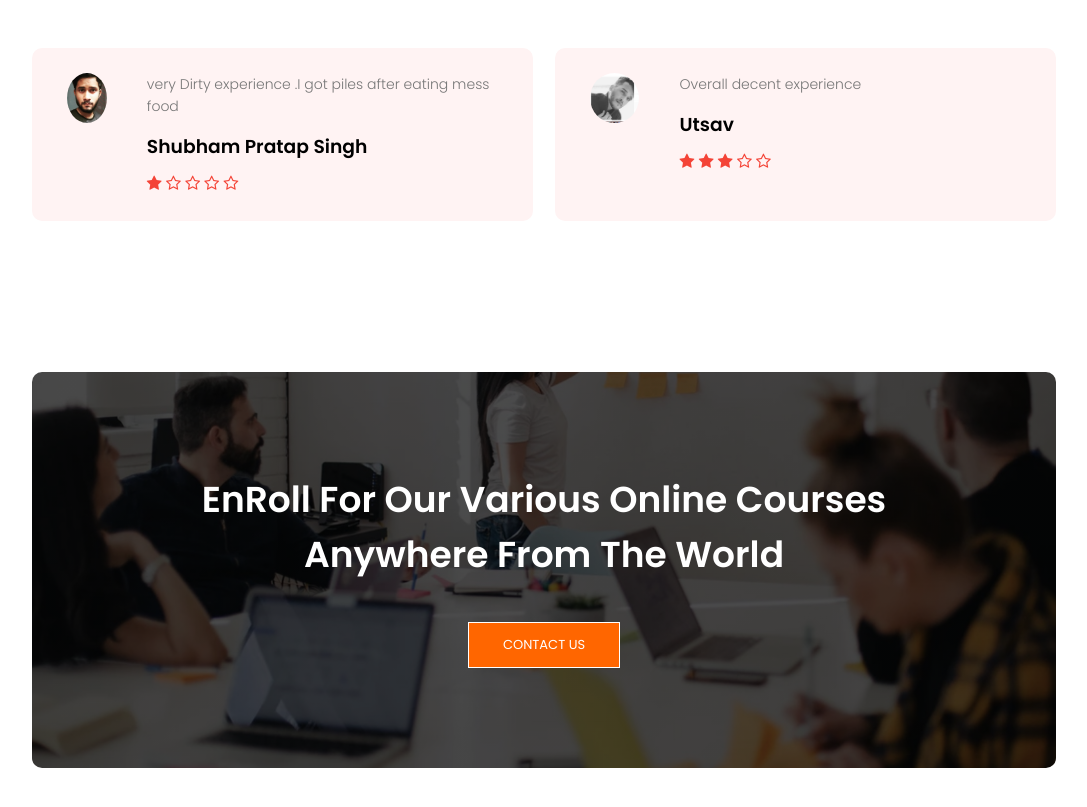
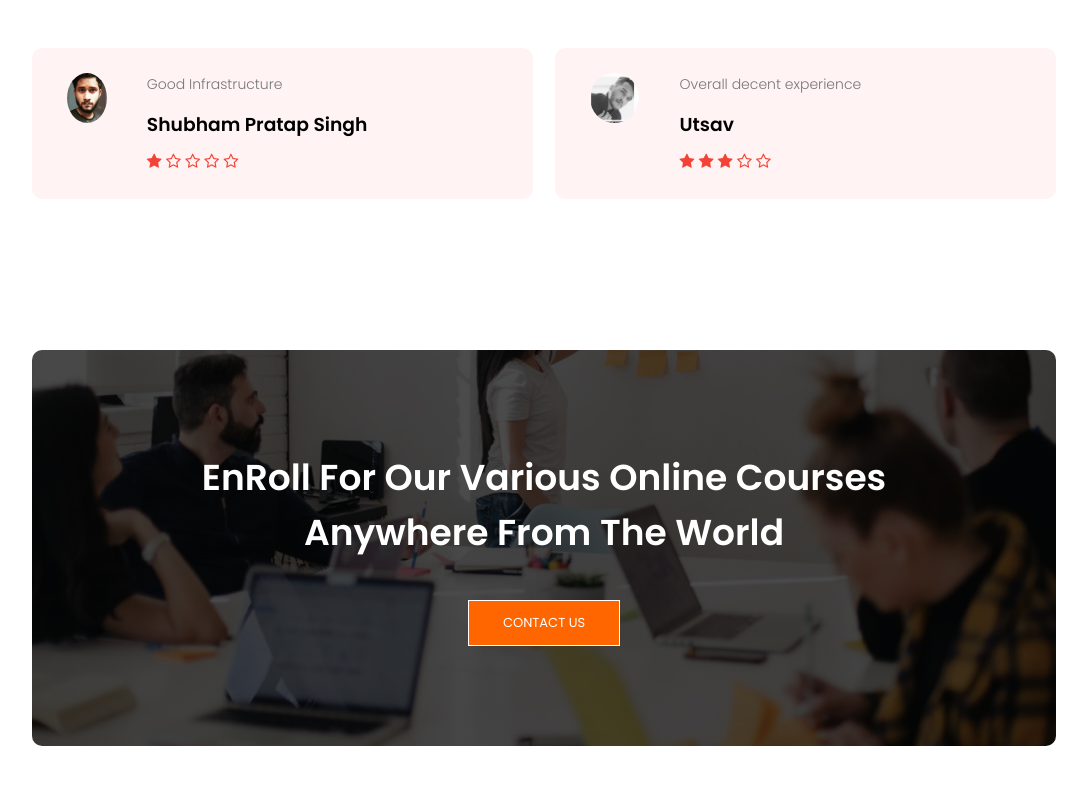
Before and after one commit to Afthabs299/ui-ux-project, a plain HTML site: page index.html in a window 1280 px wide. Shown: the part 2796-3603 px from the top of the page, without its empty margins (96-1183 px from the left). Drawn offline with Linux system fonts and the light colour scheme.

Commit message:
Update index.html

```diff
--- a/index.html
+++ b/index.html
@@ -124,7 +124,7 @@
         <div class="testimonials-col">
             <img src="images/shub.jpg">
             <div>
-                <p>very Dirty experience .I got piles after eating mess food</p>
+                <p>Good Infrastructure </p>
                 <h3>Shubham Pratap Singh </h3>
                 <i class="fa fa-star"></i>
                 <i class="fa fa-star-o"></i>
```
